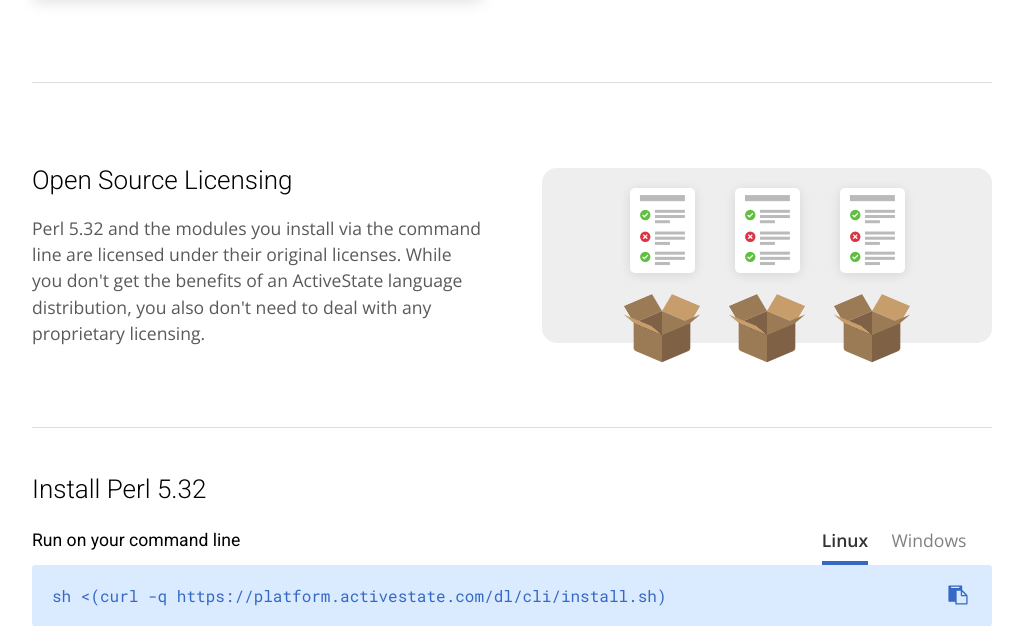
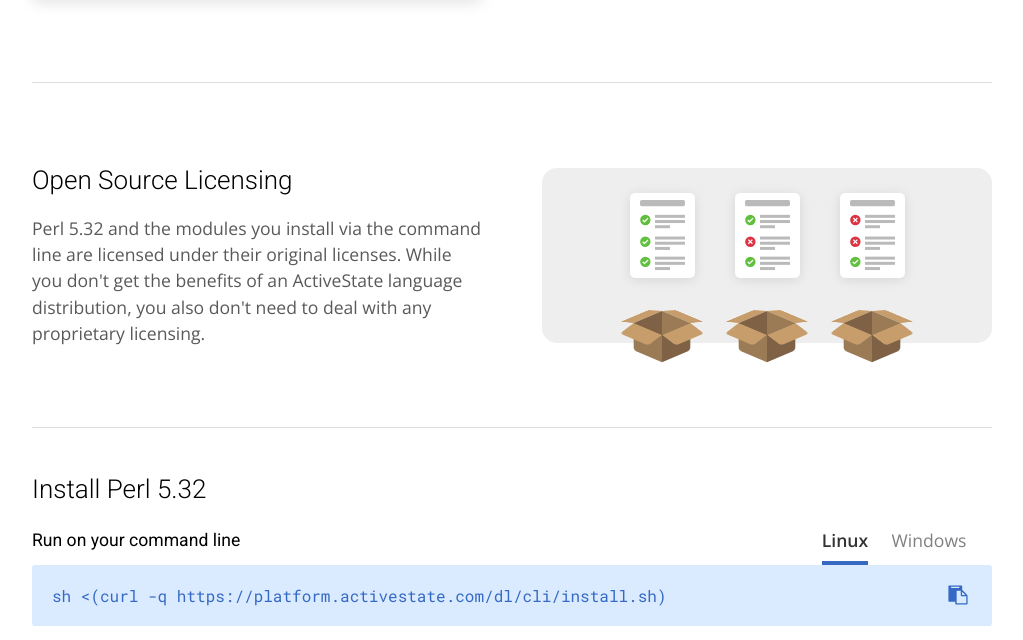
Before and after one commit to ActiveState/p532, a PHP site: page / in a window 1280 px wide. Shown: the part 3602-4242 px from the top of the page, without its empty margins (128-1151 px from the left). Run offline with PHP 8.4, Linux system fonts and the light colour scheme.

Commit message:
Different looking licenses for each package.

```diff
--- a/css/_licenses.scss
+++ b/css/_licenses.scss
@@ -4,13 +4,14 @@
         max-width: 100%;
     }
 
-    $flapDeg: 135deg;
+    $flapDeg: 195deg;
     $box-size: 40px;
     $side-height: 75%;
     $box-light: #C69D6B;
     $box-medium: #9B7B56;
     $box-dark: #7F6145;
-    $box-corner-radius: 3px;
+    $box-corner-radius: 4px;
+    $box-open-speed: .3s;
 
     .boxes-wrapper {
         display: flex;
@@ -24,12 +25,25 @@
         height: 175px;
         display: flex;
         flex-direction: column;
+
+        &:first-child .license {
+            background-image: url(../img/license-1.svg);
+        }
+
+        .license {
+            background-image: url(../img/license-2.svg);
+        }
+
+        &:last-child .license {
+            background-image: url(../img/license-3.svg);
+        }
+
     }
 
     .license {
         width: 65px;
         height: 85px;
-        margin-top: 20px;
+        margin-top: 25px;
         background: white;
         box-shadow: 0 2px 12px rgba(0, 0, 0, 0.1);
         border-radius: 5px;
@@ -37,7 +51,6 @@
         transition-delay: .15s;
         opacity: 0;
         transform: translateY(50px) scale(.5);
-        background-image: url(../img/license.svg);
         background-position: top;
         background-size: contain;
         background-repeat: no-repeat;
@@ -51,19 +64,15 @@
     .open {
         .flap.left {
             transform: rotateY(-$flapDeg);
-            transition-delay: .15s;
         }
         .flap.right {
             transform: rotateY($flapDeg);
-            transition-delay: .15s;
         }
         .flap.top {
             transform: rotateX($flapDeg);
-            transition-delay: 0s;
         }
         .flap.bottom {
             transform: rotateX(-$flapDeg);
-            transition-delay: 0s;
         }
     }
 
@@ -76,15 +85,15 @@
         transform: rotateX(65deg) rotateZ(45deg);
         transform-origin: center;
 
-
         .side {
             position: absolute;
         }
 
         .flap {
             position: absolute;
-            transition: transform .15s ease-out;
+            transition: transform $box-open-speed ease-out;
             background: $box-light;
+            box-sizing: border-box;
         }
 
         .left {
@@ -93,7 +102,7 @@
 
             &.flap {
                 width: 50%;
-                background: $box-medium;
+                border-radius: 0 $box-corner-radius $box-corner-radius 0;
             }
 
             &.side {
@@ -111,7 +120,7 @@
 
             &.flap {
                 width: 50%;
-                background: $box-medium;
+                border-radius: $box-corner-radius 0 0 $box-corner-radius;
             }
 
             &.side {
@@ -129,7 +138,7 @@
 
             &.flap {
                 height: 50%;
-                transition-delay: .15s;
+                border-radius: 0 0 $box-corner-radius $box-corner-radius;
             }
 
             &.side {
@@ -147,7 +156,7 @@
 
             &.flap {
                 height: 50%;
-                transition-delay: .15s;
+                border-radius: $box-corner-radius $box-corner-radius 0 0;
             }
 
             &.side {
--- a/dist/style.css
+++ b/dist/style.css
@@ -504,11 +504,17 @@
   height: 175px;
   display: flex;
   flex-direction: column; }
+  .license-section .box-wrapper:first-child .license {
+    background-image: url(../img/license-1.svg); }
+  .license-section .box-wrapper .license {
+    background-image: url(../img/license-2.svg); }
+  .license-section .box-wrapper:last-child .license {
+    background-image: url(../img/license-3.svg); }
 
 .license-section .license {
   width: 65px;
   height: 85px;
-  margin-top: 20px;
+  margin-top: 25px;
   background: white;
   box-shadow: 0 2px 12px rgba(0, 0, 0, 0.1);
   border-radius: 5px;
@@ -516,7 +522,6 @@
   transition-delay: .15s;
   opacity: 0;
   transform: translateY(50px) scale(0.5);
-  background-image: url(../img/license.svg);
   background-position: top;
   background-size: contain;
   background-repeat: no-repeat; }
@@ -526,20 +531,16 @@
   transform: scale(1); }
 
 .license-section .open .flap.left {
-  transform: rotateY(-135deg);
-  transition-delay: .15s; }
+  transform: rotateY(-195deg); }
 
 .license-section .open .flap.right {
-  transform: rotateY(135deg);
-  transition-delay: .15s; }
+  transform: rotateY(195deg); }
 
 .license-section .open .flap.top {
-  transform: rotateX(135deg);
-  transition-delay: 0s; }
+  transform: rotateX(195deg); }
 
 .license-section .open .flap.bottom {
-  transform: rotateX(-135deg);
-  transition-delay: 0s; }
+  transform: rotateX(-195deg); }
 
 .license-section .box {
   margin: auto auto 0 auto;
@@ -553,55 +554,56 @@
     position: absolute; }
   .license-section .box .flap {
     position: absolute;
-    transition: transform .15s ease-out;
-    background: #C69D6B; }
+    transition: transform 0.3s ease-out;
+    background: #C69D6B;
+    box-sizing: border-box; }
   .license-section .box .left {
     height: 100%;
     transform-origin: left; }
     .license-section .box .left.flap {
       width: 50%;
-      background: #9B7B56; }
+      border-radius: 0 4px 4px 0; }
     .license-section .box .left.side {
       width: 75%;
       transform: rotateY(90deg);
       background: #7F6145;
-      border-radius: 0 0 3px 0; }
+      border-radius: 0 0 4px 0; }
   .license-section .box .right {
     right: 0;
     height: 100%;
     transform-origin: right; }
     .license-section .box .right.flap {
       width: 50%;
-      background: #9B7B56; }
+      border-radius: 4px 0 0 4px; }
     .license-section .box .right.side {
       width: 75%;
       transform: rotateY(-90deg);
       background: #7F6145;
-      border-radius: 3px 0 0 0; }
+      border-radius: 4px 0 0 0; }
   .license-section .box .top {
     left: 0;
     width: 100%;
     transform-origin: top; }
     .license-section .box .top.flap {
       height: 50%;
-      transition-delay: .15s; }
+      border-radius: 0 0 4px 4px; }
     .license-section .box .top.side {
       height: 75%;
       transform: rotateX(-90deg);
       background: #9B7B56;
-      border-radius: 0 0 3px 0; }
+      border-radius: 0 0 4px 0; }
   .license-section .box .bottom {
     transform-origin: bottom;
     bottom: 0;
     width: 100%; }
     .license-section .box .bottom.flap {
       height: 50%;
-      transition-delay: .15s; }
+      border-radius: 4px 4px 0 0; }
     .license-section .box .bottom.side {
       height: 75%;
       transform: rotateX(90deg);
       background: #9B7B56;
-      border-radius: 3px 0 0 0; }
+      border-radius: 4px 0 0 0; }
 
 :root {
   --virtual-progress: 0;
```
Also changed, not shown: img/license-1.svg (added), img/license-2.svg (added), img/license-3.svg (added).
